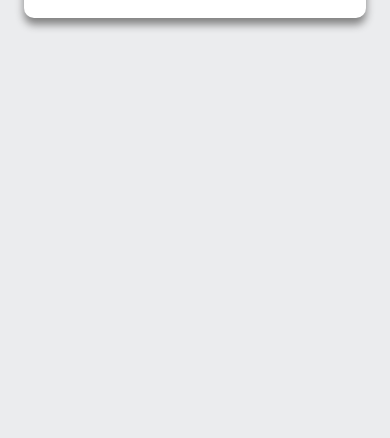
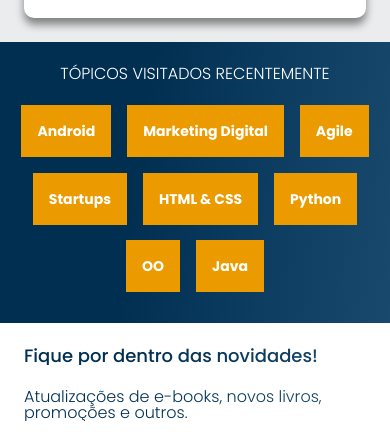
Before and after one commit to gabrielraiol/alura-books, a plain HTML site: page index.html in a window 390 px wide. Shown: the part 1559-1997 px from the top of the page. Before the commit the page ends 1601 px from the top, so only its background shows below. Drawn offline with nearby package versions, Linux system fonts and the light colour scheme.

Commit message:
finalizando seções de tópicos e contatos

```diff
--- a/index.html
+++ b/index.html
@@ -145,6 +145,42 @@
         </div>
     </section>
 
+    <section class="topicos">
+        <h2 class="topicos__titulo">TÓPICOS VISITADOS RECENTEMENTE</h2>
+        <ul class="topicos__lista">
+            <li class="topicos__lista-item">
+                <a class="topicos__lista-link" href="#">Android</a>
+            </li>
+            <li class="topicos__lista-item">
+                <a class="topicos__lista-link" href="#">Marketing Digital</a>
+            </li>
+            <li class="topicos__lista-item">
+                <a class="topicos__lista-link" href="#">Agile</a>
+            </li>
+            <li class="topicos__lista-item">
+                <a class="topicos__lista-link" href="#">Startups</a>
+            </li>
+            <li class="topicos__lista-item">
+                <a class="topicos__lista-link" href="#">HTML & CSS</a>
+            </li>
+            <li class="topicos__lista-item">
+                <a class="topicos__lista-link" href="#">Python</a>
+            </li>
+            <li class="topicos__lista-item">
+                <a class="topicos__lista-link" href="#">OO</a>
+            </li>
+            <li class="topicos__lista-item">
+                <a class="topicos__lista-link" href="#">Java</a>
+            </li>
+        </ul>
+    </section>
+
+    <section class="contato">
+        <h2 class="contato__titulo">Fique por dentro das novidades!</h2>
+        <p class="contato__texto">Atualizações de e-books, novos livros, promoções e outros.</p>
+        <input type="email" class="contato__email" placeholder="Cadastre seu e-mail">
+    </section>
+
     <script src="https://cdn.jsdelivr.net/npm/swiper@10/swiper-bundle.min.js"></script>
     <script>
         const swiper = new Swiper('.swiper', {
--- a/style.css
+++ b/style.css
@@ -1,7 +1,9 @@
 @import url(../styles/header.css);
 @import url(../styles/banner.css);
 @import url(../styles/carrossel.css);
-@import url('https://fonts.googleapis.com/css2?family=Poppins:wght@400;500;700&display=swap');
+@import url(../styles/topicos.css);
+@import url(../styles/contato.css);
+@import url('https://fonts.googleapis.com/css2?family=Poppins:wght@300;400;500;700&display=swap');
 
 :root {
     --cor-de-fundo: #EBECEE;
--- /dev/null
+++ b/styles/contato.css
@@ -0,0 +1,41 @@
+.contato {
+    display: flex;
+    flex-direction: column;
+    justify-content: space-between;
+    gap: 1.5rem;
+    background-color: var(--branco);
+    padding: 1.5rem 1.5rem 2rem 1.5rem;
+}
+
+.contato__titulo {
+    font-size: 1.125rem;
+    font-weight: 500;
+}
+
+.contato__texto {
+    font-weight: 300;
+}
+
+.contato__email {
+    background-color: transparent;
+    border: 1px solid #002F52;
+    border-radius: 1.5rem;
+    padding: 1rem;
+    width: 100%;
+}
+
+.contato__email::placeholder {
+    font-family: var(--fonte);
+    font-size: 1rem;
+    background: url(../assets/Email-logo.svg);
+    background-repeat: no-repeat;
+    background-position: 0.1rem;
+    padding: 2rem;
+}
+
+.contato__texto,.contato__titulo, .contato__email {
+    background: var(--cor-texto);
+    background-clip: text;
+    -webkit-background-clip: text;
+    -webkit-text-fill-color: transparent;
+}
--- a/styles/header.css
+++ b/styles/header.css
@@ -5,6 +5,7 @@
     background-repeat: no-repeat;
     background-position: center;
     display: inline-block;
+    margin-left: 0.5rem;
 }
 
 .cabecalho {
--- /dev/null
+++ b/styles/topicos.css
@@ -0,0 +1,34 @@
+.topicos {
+    display: flex;
+    flex-direction: column;
+    justify-content: center;
+    gap: 1rem;
+    background: var(--cor-texto);
+    padding: 1.5rem 0.5rem;
+}
+
+.topicos__titulo {
+    text-transform: uppercase;
+    color: var(--branco);
+    text-align: center;
+    font-weight: 300;
+}
+
+.topicos__lista {
+    display: flex;
+    flex-wrap: wrap;
+    justify-content: center;
+}
+
+.topicos__lista-item {
+    margin: 1.6rem 0.5rem;
+}
+
+.topicos__lista-link {
+    text-decoration: none;
+    color: var(--branco);
+    font-size: 0.875rem;
+    font-weight: 700;
+    background-color: var(--cor-titulo);
+    padding: 1rem;
+}
```
Also changed, not shown: assets/Email-logo.svg (added).
